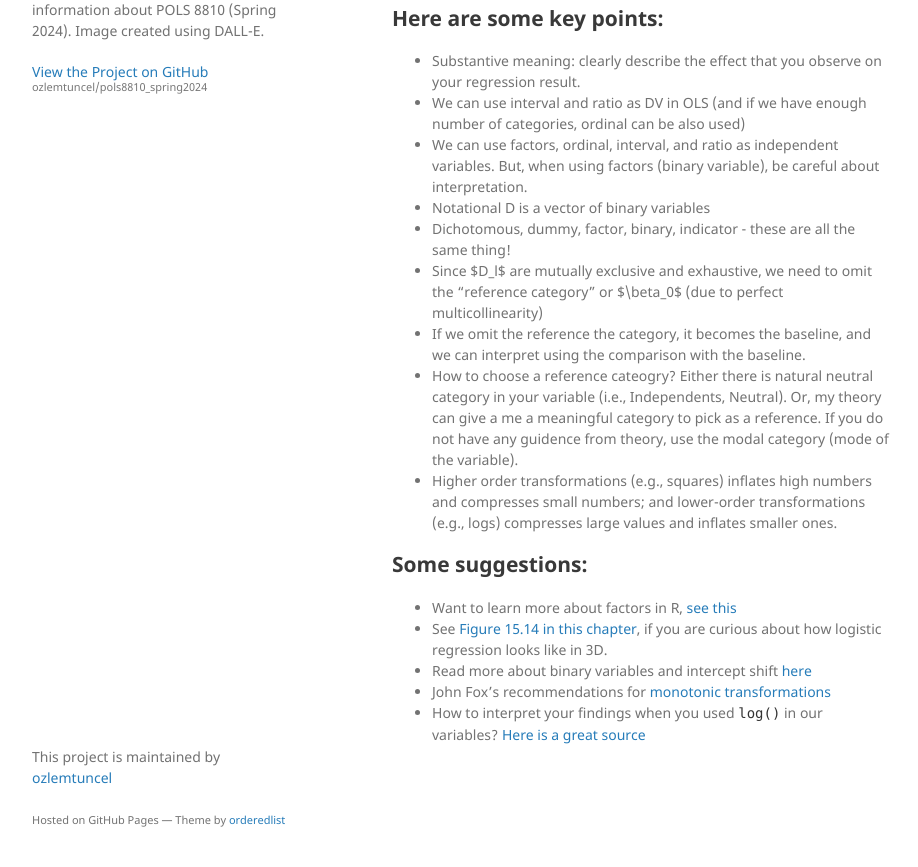
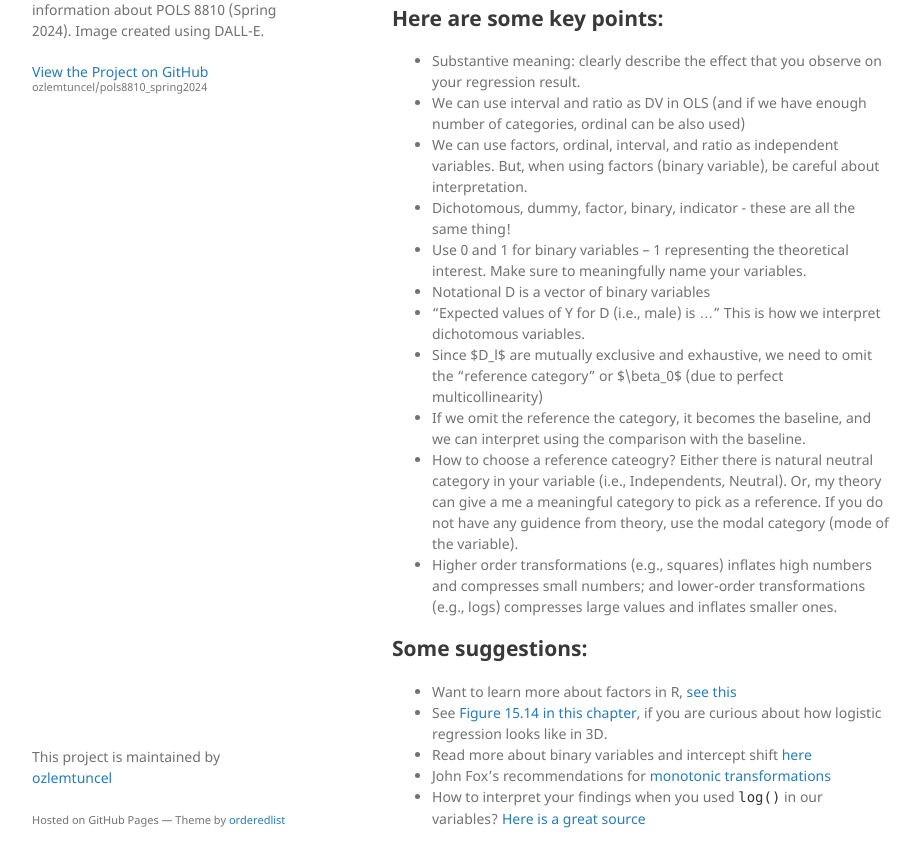
Before and after one commit to ozlemtuncel/pols8810_spring2024, a Jekyll site: the page built from docs/week7.md, in a window 1280 px wide and 1268 px high. Shown: the part 369-1236 px from the top of the window, without its empty margins (178-1096 px from the left). Built offline with Jekyll 4.4.1, drawn with Linux system fonts in a browser that asks for light colours; our own code applies the rules of GitHub Pages for plain Markdown files.

Commit message:
Update week7.md

```diff
--- a/docs/week7.md
+++ b/docs/week7.md
@@ -11,8 +11,10 @@ otuncelgurlek1@gsu.edu
 - Substantive meaning: clearly describe the effect that you observe on your regression result.
 - We can use interval and ratio as DV in OLS (and if we have enough number of categories, ordinal can be also used)
 - We can use factors, ordinal, interval, and ratio as independent variables. But, when using factors (binary variable), be careful about interpretation.
+- Dichotomous, dummy, factor, binary, indicator - these are all the same thing!
+- Use 0 and 1 for binary variables -- 1 representing the theoretical interest. Make sure to meaningfully name your variables.
 - Notational D is a vector of binary variables
-- Dichotomous, dummy, factor, binary, indicator - these are all the same thing!
+- "Expected values of Y for D (i.e., male) is ..." This is how we interpret dichotomous variables.
 - Since $D_l$ are mutually exclusive and exhaustive, we need to omit the "reference category" or $\beta_0$ (due to perfect multicollinearity)
 - If we omit the reference the category, it becomes the baseline, and we can interpret using the comparison with the baseline.
 - How to choose a reference cateogry? Either there is natural neutral category in your variable (i.e., Independents, Neutral). Or, my theory can give a me a meaningful category to pick as a reference. If you do not have any guidence from theory, use the modal category (mode of the variable).
```
